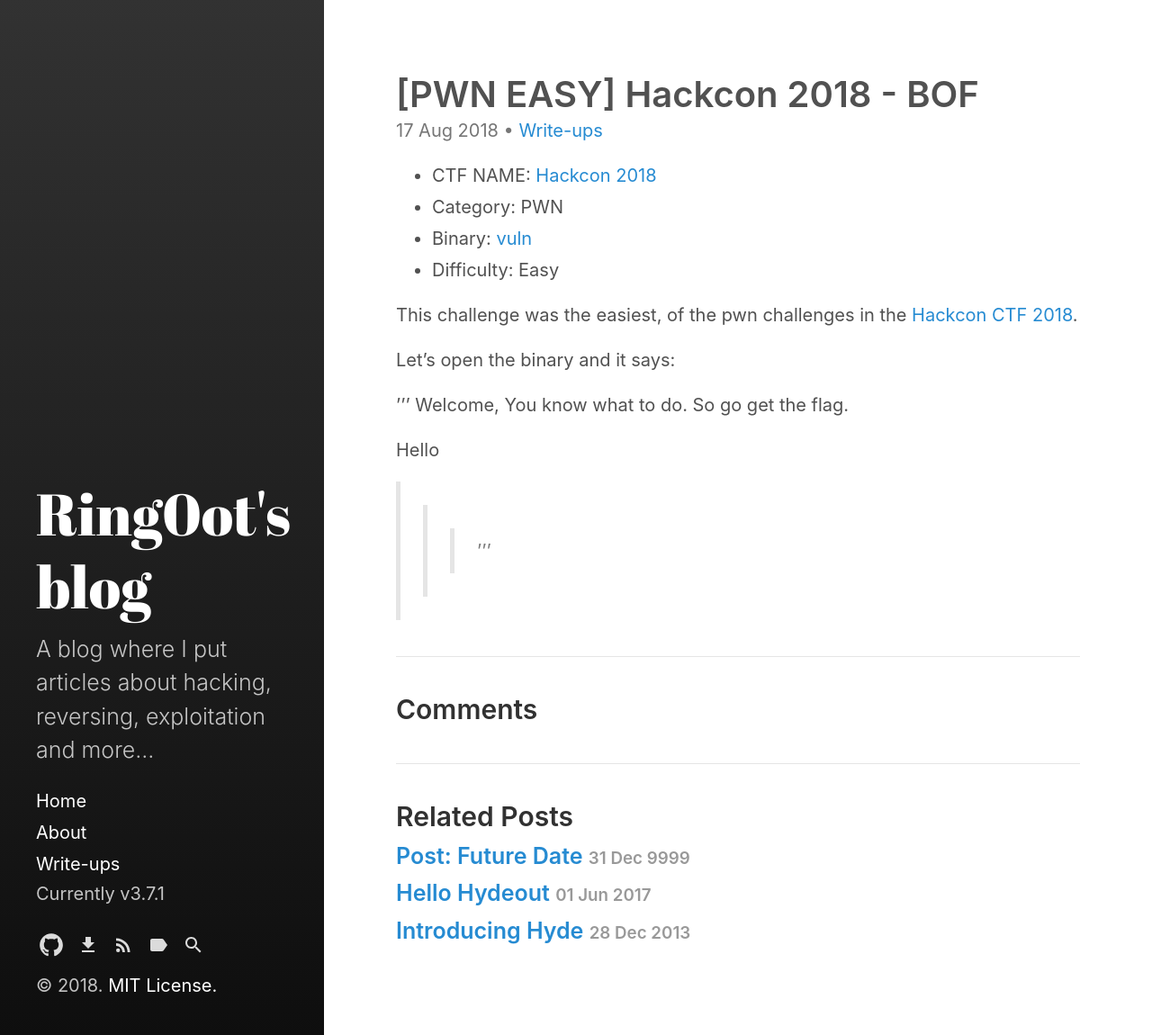
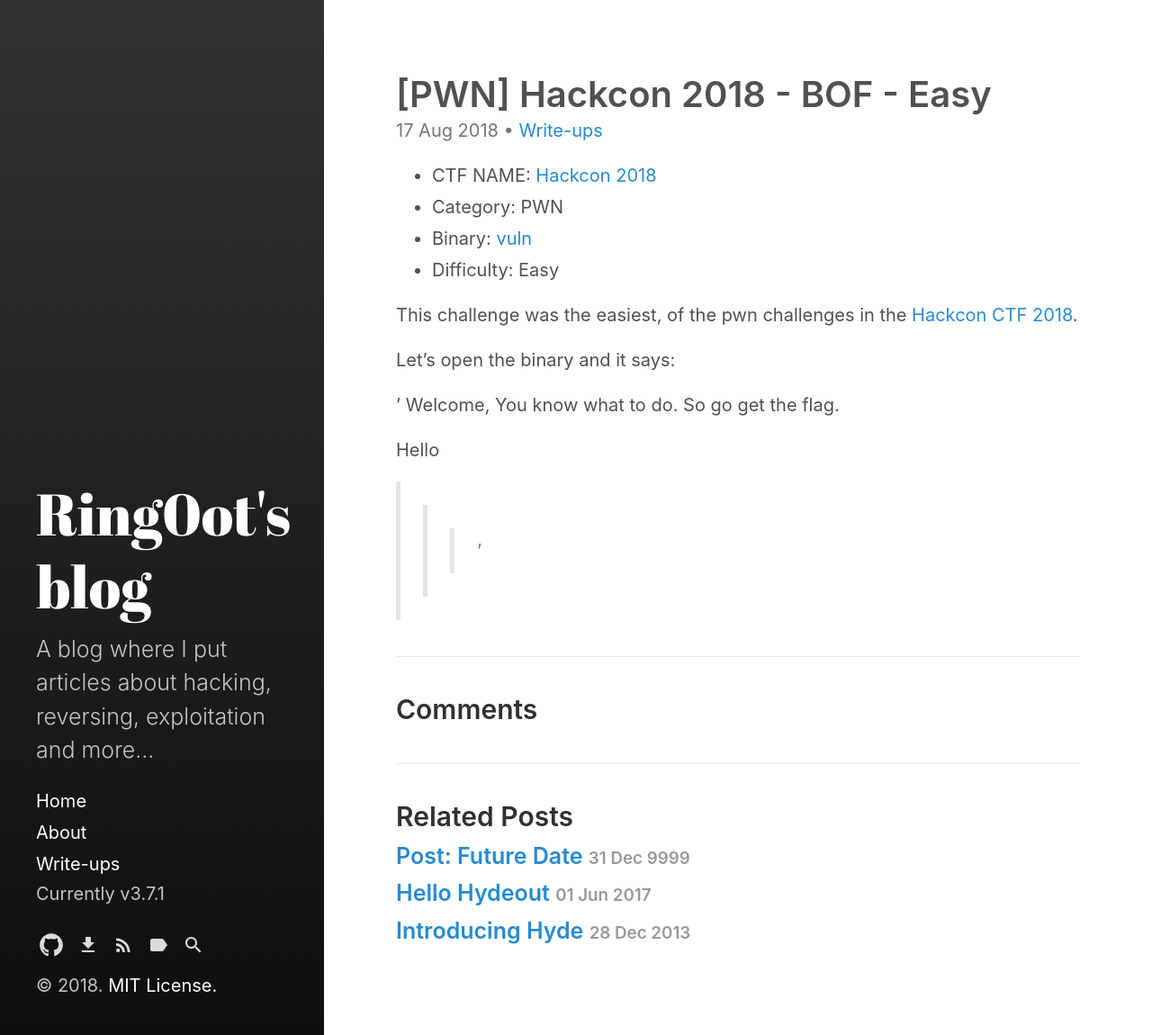
Before and after one commit to Maff1t/Maff1t.github.io, a Jekyll site: the page built from _posts/2018-08-17-Hackcon-2018-BOF.md, in a window 1280 px wide. Shown: the whole page at 90% size. Built offline with Jekyll 4.4.1, drawn with Linux system fonts in a browser that asks for light colours; part of the change alters nothing that is shown.

```diff
--- a/_posts/2018-08-17-Hackcon-2018-BOF.md
+++ b/_posts/2018-08-17-Hackcon-2018-BOF.md
@@ -1,21 +1,21 @@
 ---
 layout: post
-title:  "[PWN EASY] Hackcon 2018 - BOF"
+title:  "[PWN] Hackcon 2018 - BOF - Easy"
 date:   2018-08-17
 categories: Write-ups
 ---
   - CTF NAME: [Hackcon 2018](https://hackcon.in/)
   - Category: PWN
-  - Binary: [vuln](/binary/hackcon2018-vuln)
+  - Binary: [vuln](http://ring0ot.github.io/binary/hackcon2018-vuln)
   - Difficulty: Easy
 
 This challenge was the easiest, of the pwn challenges in the [Hackcon CTF 2018](https://hackcon.in/).
 
 Let's open the binary and it says:
 
-'''
+'
   Welcome, You know what to do. So go get the flag.
 
 Hello
 >>>
-'''
+'
```
